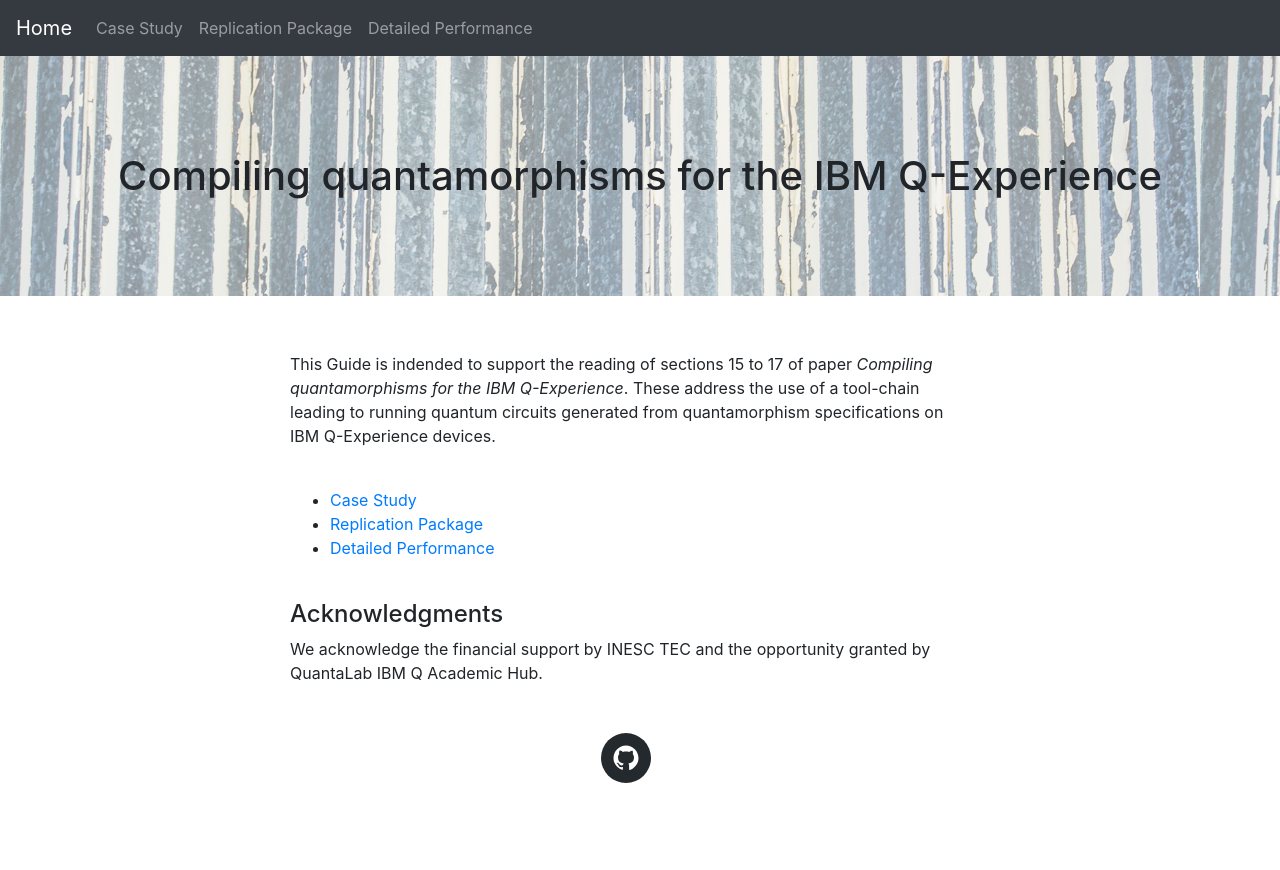
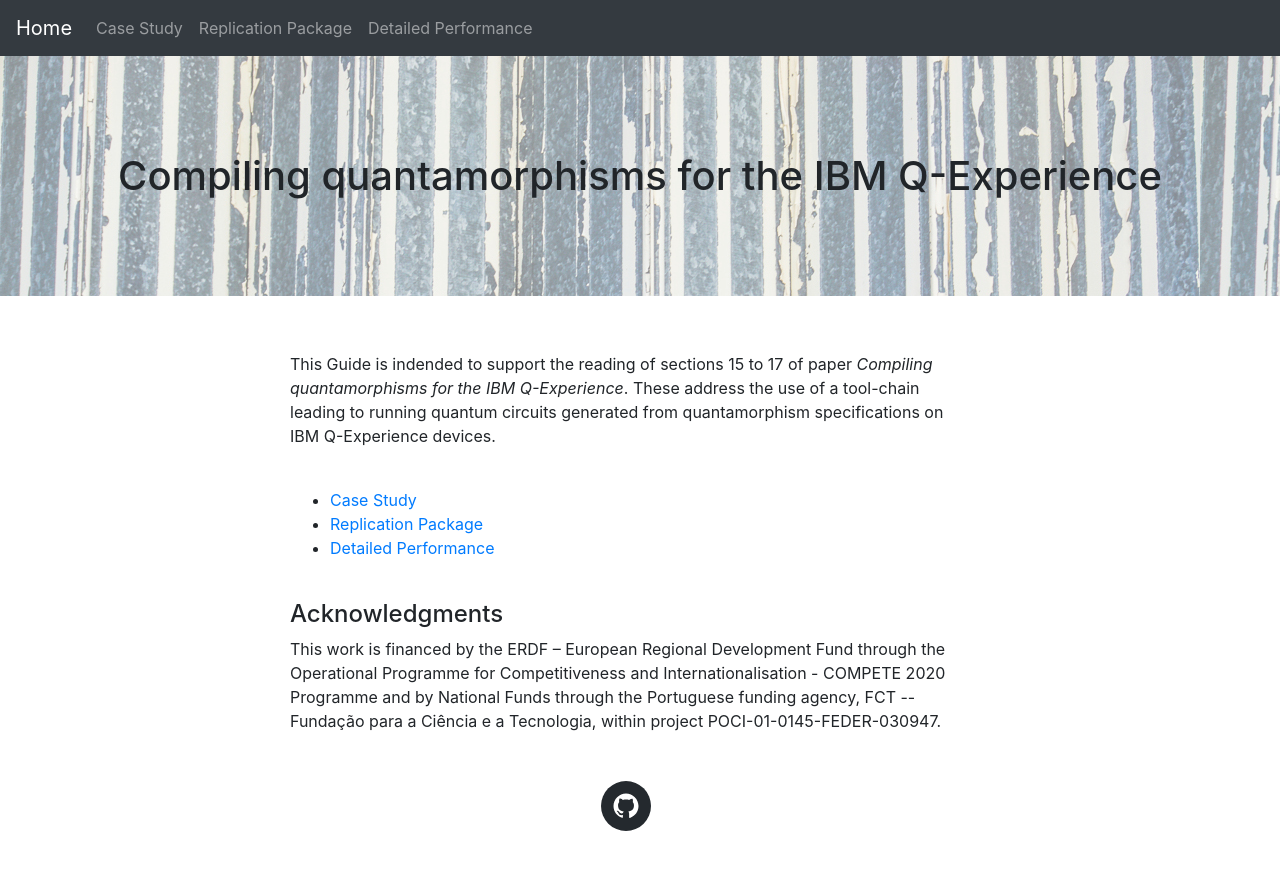
Before and after one commit to AnaNeri/quantamorphismsGuide, a React (Create React App) app: page / in a window 1280 px wide. Shown: the top 870 px of the page. Built offline with nearby package versions, Linux system fonts and the light colour scheme.

Commit message:
update Acknowledgments

```diff
--- a/src/containers/HomePage.js
+++ b/src/containers/HomePage.js
@@ -28,7 +28,7 @@
 
         <br/>
         <h4>Acknowledgments</h4>
-        We acknowledge the financial support by INESC TEC and the opportunity granted by QuantaLab IBM Q Academic Hub.
+        This work is financed by the ERDF – European Regional Development Fund through the Operational Programme for Competitiveness and Internationalisation - COMPETE 2020 Programme and by National Funds through the Portuguese funding agency, FCT -- Fundação para a Ciência e a Tecnologia, within project POCI-01-0145-FEDER-030947.
 
     	<br/>
     	<br/>
```
